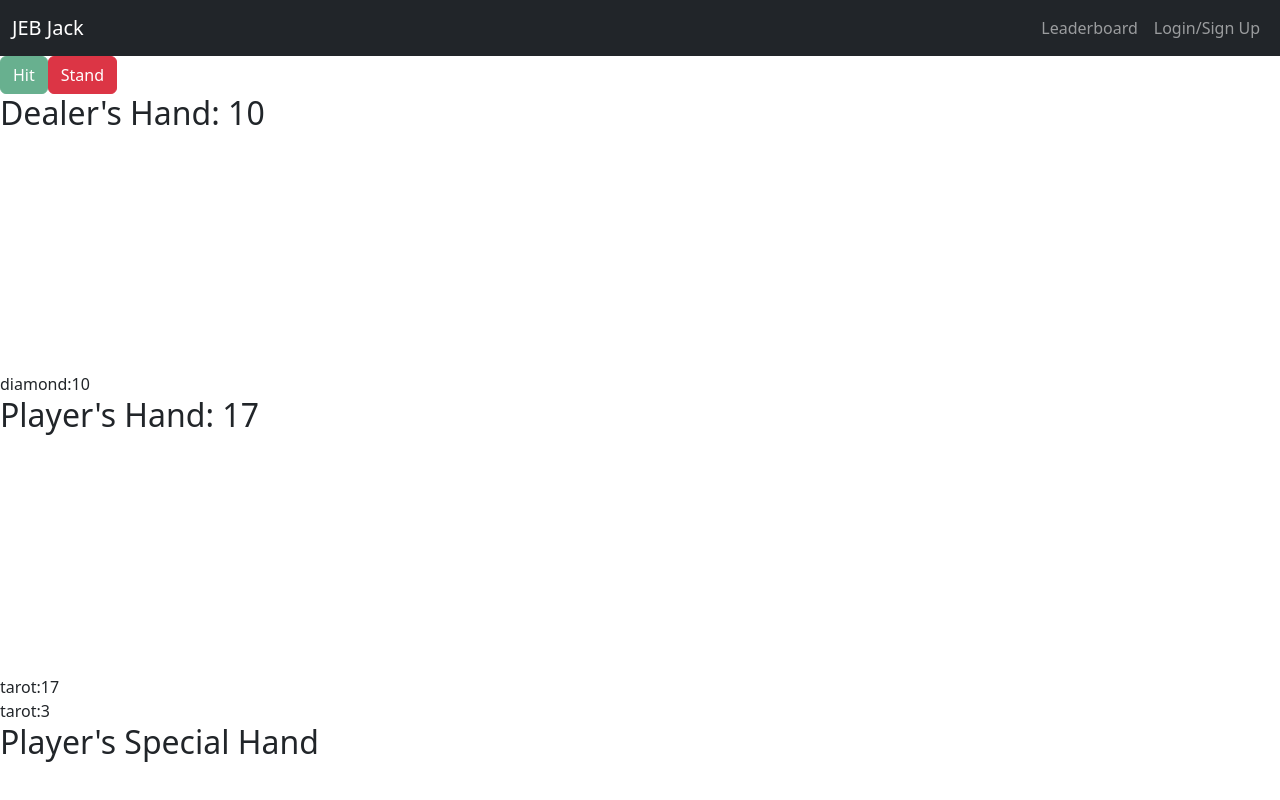
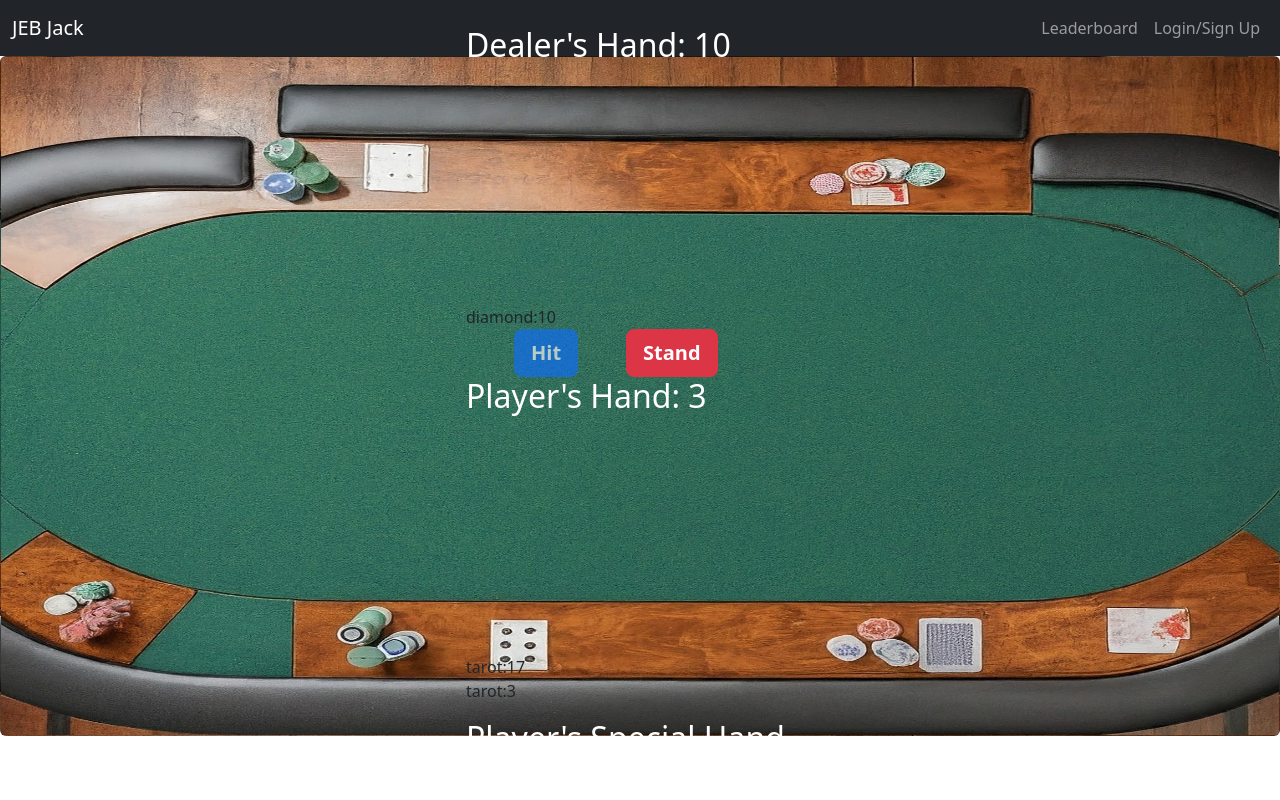
Before and after one commit to ekellogg90/JEB-Jack, a React (Vite) app in the folder client/: page /game in a window 1280 px wide. Built offline with nearby package versions, Linux system fonts and the light colour scheme.

Commit message:
added styling for game board and card hands

```diff
--- a/client/src/components/Hand.jsx
+++ b/client/src/components/Hand.jsx
@@ -9,7 +9,7 @@ export default function regularHand({cards,owner,handValue}) {
     const cardIMGarr = cardIMGInfo(cards);
     return (
     <div>
-        <h2>{owner}: {handValue}</h2>
+        <h2 className="text-white fs-2">{owner}: {handValue}</h2>
         <Container>
             <Row>
                 {cardIMGarr.map((card, index) => (
--- a/client/src/components/SpecialHand.jsx
+++ b/client/src/components/SpecialHand.jsx
@@ -46,7 +46,7 @@ export default function SpecialHand({cards}) {
 
     return (
     <div>
-        <h2>Player's Special Hand</h2>
+        <h2 className="text-white fs-2 mt-3">Player's Special Hand</h2>
         <div>
             {cardIMGarr.map((card, index) => (
                 <div key={index} onClick={(e) => handleSpecialCards(cards[index].valueOfCard, e)}>
--- a/client/src/pages/Game.jsx
+++ b/client/src/pages/Game.jsx
@@ -3,8 +3,15 @@ import { useState, useEffect } from 'react';
 import { Button } from 'react-bootstrap';
 import Hand from '../components/Hand';
 import SpecialHand from '../components/SpecialHand';
+import bjTable from '../assets/bjtable.jpg';
 
 export default function Game() {
+    const cardStyle = {
+        width: '100%',
+        height: '85vh',
+        backgroundImage: `url(${bjTable})`,
+        backgroundSize: "100% 100%",
+    };
     const [gameDeck, setGameDeck] = useState(completeDeck);
 
     const [playerHand, setPlayerHand] = useState([]);
@@ -57,27 +64,14 @@ export default function Game() {
             }
         });
 
-        if (playerCards[0].card === 'tarot') {
-            if (playerCards[1].card === 'tarot') {
-                const val1 = parseInt(playerCards[0].valueOfCard);
-                const val2 = parseInt(playerCards[1].valueOfCard);
-                const newPlayerValue = (val1 > val2) ? (val1) : (val2);
-                setPlayerHandValue(newPlayerValue);
-            } else {
-                const newPlayerValue = parseInt(playerCards[0].valueOfCard);
-                setPlayerHandValue(newPlayerValue);
-            }
-        } else {
-            const newPlayerValue = calcHandValue(playerCards);
-            setPlayerHandValue(newPlayerValue);
-        }
-
-
+        // Get each hand's score
+        const newPlayerValue = calcHandValue(playerCards);
         const newDealerValue = calcHandValue([dealerCard]);
 
         // Set all state variables
         setPlayerHand(playerCards);
         setDealerHand([dealerCard]);
+        setPlayerHandValue(newPlayerValue);
         setDealerHandValue(newDealerValue);
     };
 
@@ -134,7 +128,7 @@ export default function Game() {
         let aceCount = 0;
         hand.forEach((card) => {
             if (card.card === 'tarot') {
-                value = parseInt(card.valueOfCard);
+                value = card.valueOfCard;
                 return value;
             } else if (card.valueOfCard === "jack" || card.valueOfCard === "queen" || card.valueOfCard === "king") {
                 value += 10;
@@ -142,7 +136,7 @@ export default function Game() {
                 aceCount++;
                 value += 11;
             } else {
-                value += parseInt(card.valueOfCard);
+                value += parseInt(card.valueOfCard)
             }
         });
         while (value > 21 && aceCount > 0) {
@@ -209,22 +203,25 @@ export default function Game() {
 
     return (
         <>
+        <div className='card align-items-center justify-content-center' style={cardStyle}>
             <div>
-            {gameOver && (<div><h2>{result.message}</h2></div>)}
+
+            </div>
+            <div>
+                <Hand cards={dealerHand} owner={"Dealer's Hand"} handValue={dealerHandValue}/>
+                {gameOver && (<div><h2>{result.message}</h2></div>)}
             {!newGame ? (
                 <>
-                    <Button onClick={dealCardToPlayer} variant='success'disabled={!playerCanHit}>Hit</Button>
-                    <Button onClick={playerStand} variant='danger'>Stand</Button>
+                    <Button className='mx-5 fw-bold' onClick={dealCardToPlayer} variant='primary' size='lg' disabled={!playerCanHit}>Hit</Button>
+                    <Button className='fw-bold' onClick={playerStand} variant='danger' size='lg'>Stand</Button>
                 </>
             ) : (
                 <Button onClick={resetGame}>Reset</Button>
             )}
-            </div>
-            <div>
-                <Hand cards={dealerHand} owner={"Dealer's Hand"} handValue={dealerHandValue}/>
                 <Hand cards={playerHand} owner={"Player's Hand"} handValue={playerHandValue}/>
                 <SpecialHand cards={playerSpecialHand} />
             </div>
+        </div>
         </>
     );
 }
```
